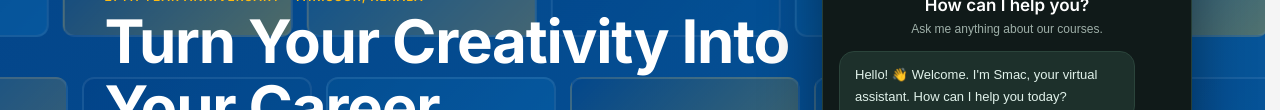
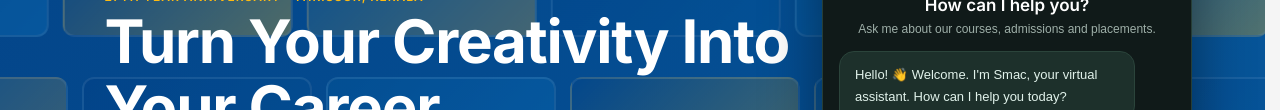
Before and after one commit to smltrainees/SmartMediaCollege, a plain HTML site: page index.html in a window 1280 px wide. Both pictures are taken after a click on the button 1235 px from the left and 746 px from the top of the page. Shown: the part 336-446 px from the top of the page. Drawn offline with Linux system fonts and the light colour scheme.

Commit message:
Update index.html

```diff
--- a/index.html
+++ b/index.html
@@ -3021,7 +3021,7 @@ ${extra(c.id)}
                     <div class="welcome-message">
                         <div class="welcome-icon"><svg class="chat-ico" viewBox="0 0 24 24" fill="currentColor" fill-rule="evenodd" aria-hidden="true"><path d="M20 2H4a2 2 0 0 0-2 2v18l4-4h14a2 2 0 0 0 2-2V4a2 2 0 0 0-2-2zM8 8.7a1.3 1.3 0 1 1 0 2.6 1.3 1.3 0 0 1 0-2.6zM12 8.7a1.3 1.3 0 1 1 0 2.6 1.3 1.3 0 0 1 0-2.6zM16 8.7a1.3 1.3 0 1 1 0 2.6 1.3 1.3 0 0 1 0-2.6z"/></svg></div>
                         <h2>How can I help you?</h2>
-                        <p>Ask me anything about our courses.</p>
+                        <p>Ask me about our courses, admissions and placements.</p>
                     </div>
 
                     <div class="message bot-message">Hello! 👋 Welcome. I'm Smac, your virtual assistant. How can I help you today?</div>
```
